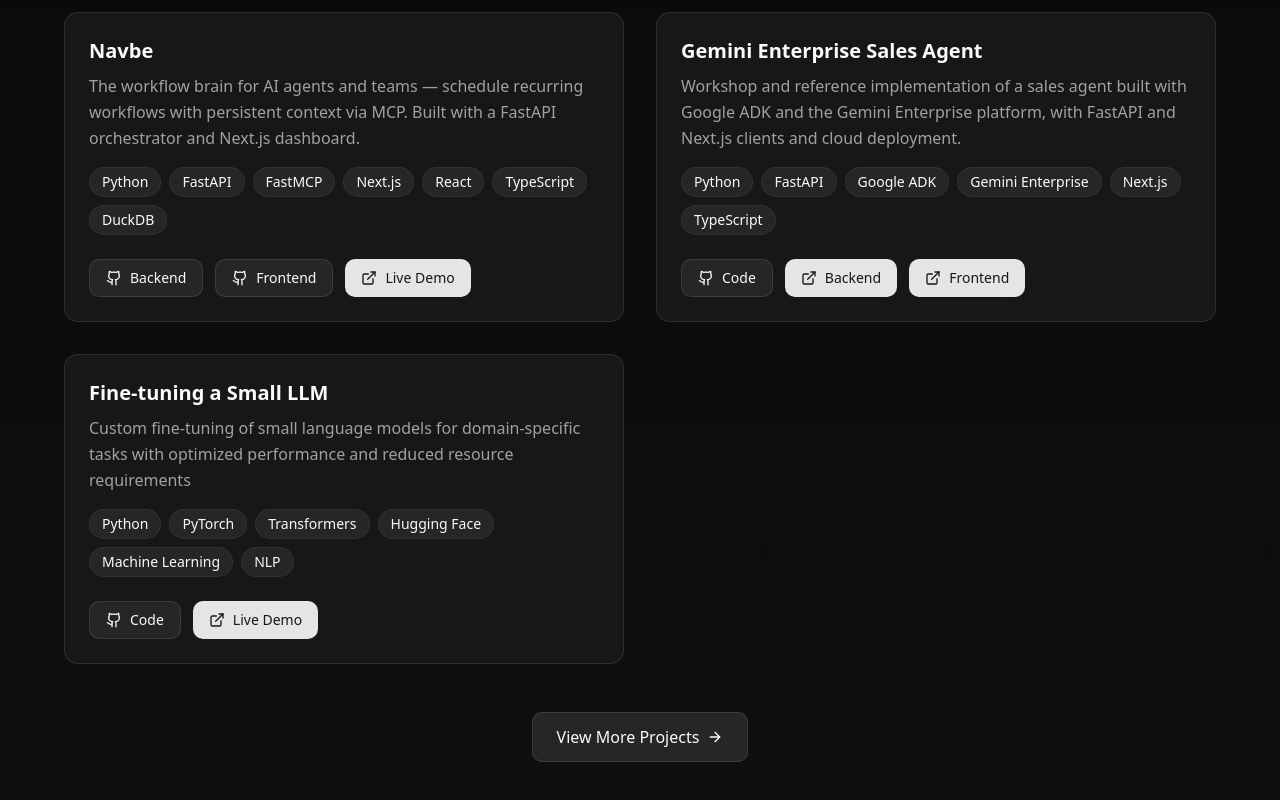
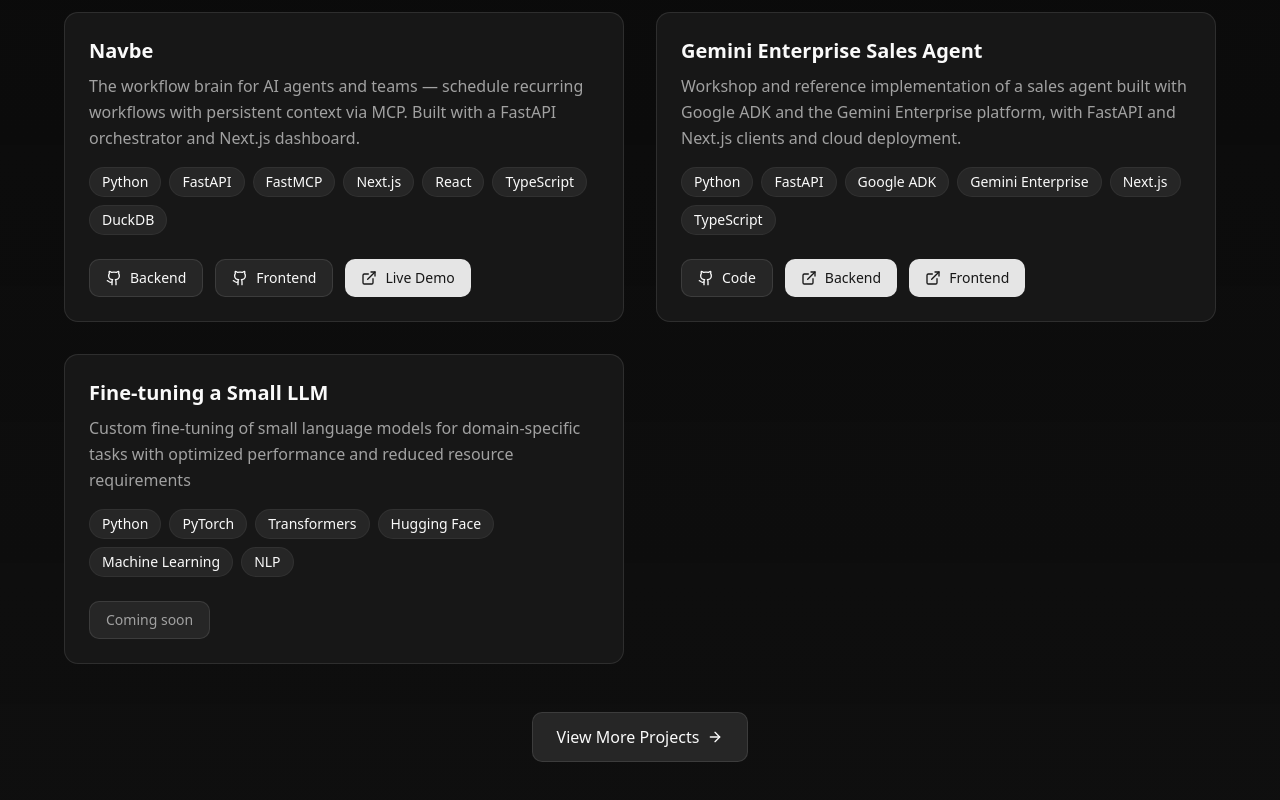
Before and after one commit to leonardoburbanov/leo_burbano_portfolio, a Next.js app: page /en in a window 1280 px wide. Shown: the part 1064-1864 px from the top of the page. Built offline with nearby package versions, Linux system fonts and the light colour scheme.

Commit message:
Add 'comingSoon' feature to ProjectsSection; update project data and translations for enhanced project visibility and user experience.

```diff
--- a/components/ProjectsSection.tsx
+++ b/components/ProjectsSection.tsx
@@ -76,6 +76,12 @@ export default function ProjectsSection() {
 
               {/* Project links */}
               <div className="flex flex-wrap gap-3">
+                {project.comingSoon ? (
+                  <span className="inline-flex items-center px-4 py-2 bg-muted text-muted-foreground rounded-lg border border-border text-sm font-medium">
+                    {t('buttons.comingSoon')}
+                  </span>
+                ) : (
+                  <>
                 {project.githubUrl && (
                   <a
                     href={project.githubUrl}
@@ -124,6 +130,8 @@ export default function ProjectsSection() {
                     <span className="text-sm font-medium">{t('buttons.frontend')}</span>
                   </a>
                 )}
+                  </>
+                )}
               </div>
 
               {/* Hover effect overlay */}
--- a/data/projects.ts
+++ b/data/projects.ts
@@ -9,6 +9,7 @@ export interface Project {
   frontendLiveUrl?: string;
   image?: string;
   featured?: boolean;
+  comingSoon?: boolean;
 }
 
 export const projects: Project[] = [
@@ -37,8 +38,7 @@ export const projects: Project[] = [
     title: "Fine-tuning a Small LLM",
     description: "Custom fine-tuning of small language models for domain-specific tasks with optimized performance and reduced resource requirements",
     technologies: ["Python", "PyTorch", "Transformers", "Hugging Face", "Machine Learning", "NLP"],
-    githubUrl: "https://github.com/your-username/small-llm-finetuning",
-    liveUrl: "https://small-llm-finetuning.demo.com",
+    comingSoon: true,
     featured: true
   }
 ] as const;
--- a/messages/en.json
+++ b/messages/en.json
@@ -27,6 +27,7 @@
       "backend": "Backend",
       "frontend": "Frontend",
       "liveDemo": "Live Demo",
+      "comingSoon": "Coming soon",
       "viewMore": "View More Projects"
     },
     "projects": {
--- a/messages/es.json
+++ b/messages/es.json
@@ -27,6 +27,7 @@
       "backend": "Backend",
       "frontend": "Frontend",
       "liveDemo": "Demo en Vivo",
+      "comingSoon": "Próximamente",
       "viewMore": "Ver Más Proyectos"
     },
     "projects": {
```
